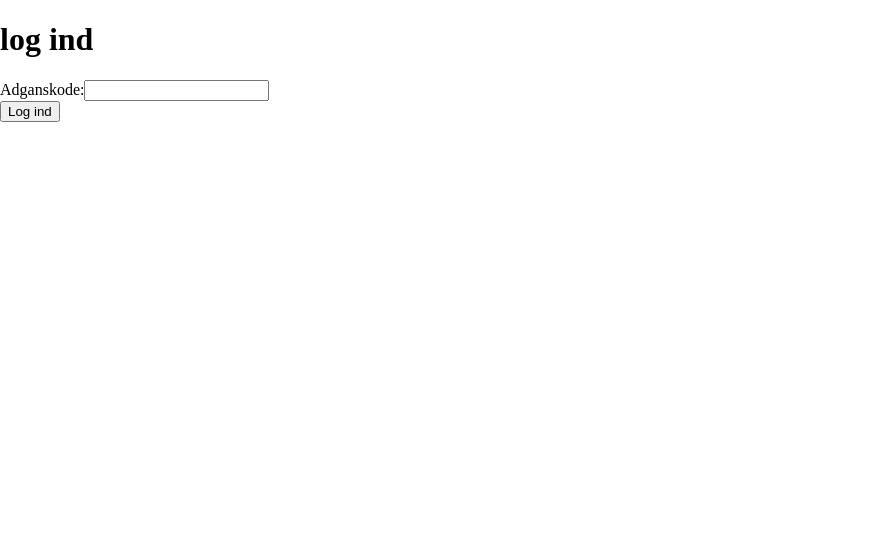
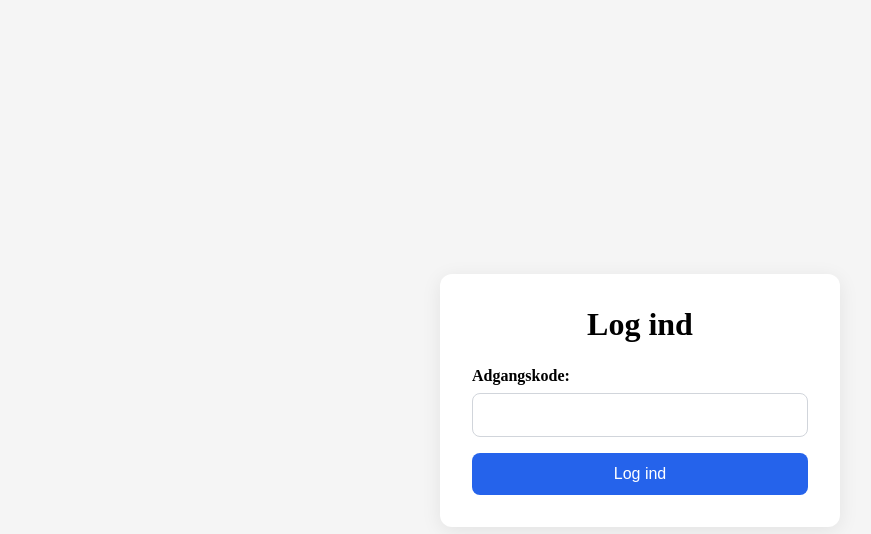
Before and after one commit to EgJo-08/lagersystem_farmor_nextjs, a Next.js app in the folder farmor_lagersystem/: page / in a window 1280 px wide. Shown: the top 534 px of the page, without its empty margins (0-871 px from the left). Built offline with nearby package versions, Linux system fonts and the light colour scheme.

Commit message:
har lige tilføjet lidt css til logind siden burde være det sidste jeg tilføjer nu indtil min farmor vil have mere/lave ændringer

```diff
--- /dev/null
+++ b/farmor_lagersystem/app/login.css
@@ -0,0 +1,80 @@
+* {
+    box-sizing: border-box;
+    margin: 0;
+    padding: 0;
+}
+
+.login-page {
+    min-height: 100vh;
+    display: grid;
+    place-items: center;
+    padding: 1rem;
+    background-color: #f5f5f5;
+}
+
+.login-card {
+    display: grid;
+    gap: 1.5rem;
+    width: 100%;
+    max-width: 400px;
+    padding: 2rem;
+    background: white;
+    border-radius: 12px;
+    box-shadow: 0 4px 20px rgba(0, 0, 0, 0.08);
+}
+
+.login-title {
+    text-align: center;
+}
+
+.login-form {
+    display: grid;
+    gap: 1rem;
+}
+
+.form-group {
+    display: grid;
+    gap: 0.5rem;
+}
+
+.form-label {
+    font-weight: 600;
+}
+
+.form-input {
+    width: 100%;
+    padding: 0.75rem;
+    border: 1px solid #d1d5db;
+    border-radius: 8px;
+    font-size: 1rem;
+}
+
+.form-input:focus {
+    outline: none;
+    border-color: #2563eb;
+}
+
+.error-message {
+    color: #dc2626;
+    font-size: 0.875rem;
+}
+
+.submit-button {
+    padding: 0.75rem;
+    border: none;
+    border-radius: 8px;
+    background-color: #2563eb;
+    color: white;
+    font-size: 1rem;
+    cursor: pointer;
+    transition: opacity 0.2s;
+}
+
+.submit-button:hover:not(:disabled) {
+    opacity: 0.9;
+}
+
+.submit-button:disabled {
+    opacity: 0.6;
+    cursor: not-allowed;
+}
--- a/farmor_lagersystem/app/page.tsx
+++ b/farmor_lagersystem/app/page.tsx
@@ -2,6 +2,7 @@
 
 import { LoginAction } from "./action"
 import { useActionState } from "react"
+import "./login.css"
 
 const initialState = {
     values: {
@@ -11,24 +12,53 @@ const initialState = {
 }
 
 export default function Home() {
-  const [state, formAction, isPending] = useActionState(LoginAction, initialState)
-    return(
-        <>
-        <h1>log ind</h1>
+    const [state, formAction, isPending] = useActionState(LoginAction, initialState)
 
-        <form action={formAction}>
-            <div>
-                <label htmlFor="password">Adganskode:</label>
-                <input type="password" name="password" id="password" defaultValue={state.values.password} />
-                {state.errors && "password" in state.errors && state.errors.password && (
-                    <p>{state.errors.password}</p>
-                )}
+    return (
+        <div className="login-page">
+            <div className="login-card">
+                <h1 className="login-title">Log ind</h1>
+
+                <form action={formAction} className="login-form">
+                    <div className="form-group">
+                        <label htmlFor="password" className="form-label">
+                            Adgangskode:
+                        </label>
+
+                        <input
+                            type="password"
+                            name="password"
+                            id="password"
+                            className="form-input"
+                            defaultValue={state.values.password}
+                        />
+
+                        {state.errors &&
+                            "password" in state.errors &&
+                            state.errors.password && (
+                                <p className="error-message">
+                                    {state.errors.password}
+                                </p>
+                            )}
+                    </div>
+
+                    {state.errors &&
+                        "form" in state.errors &&
+                        state.errors.form && (
+                            <p className="error-message">
+                                {state.errors.form[0]}
+                            </p>
+                        )}
+
+                    <button
+                        type="submit"
+                        disabled={isPending}
+                        className="submit-button"
+                    >
+                        {isPending ? "Logger ind..." : "Log ind"}
+                    </button>
+                </form>
             </div>
-            {state.errors && "form" in state.errors && state.errors.form && (
-                <p>{state.errors.form[0]}</p>
-            )}
-            <button type="submit" disabled={isPending}>{isPending ? "Logger ind..." : "Log ind"}</button>
-        </form>
-        </>
+        </div>
     )
 }
```
